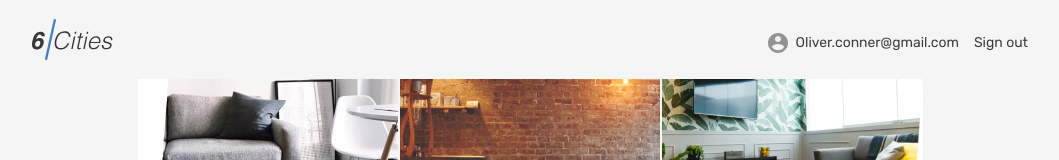
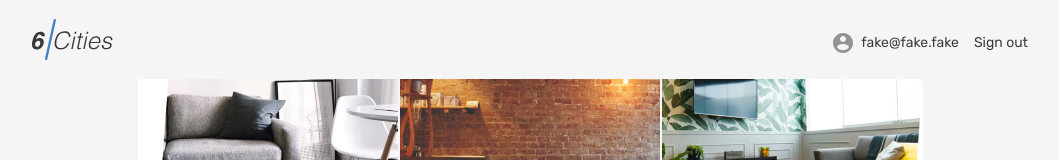
Before and after one commit to htmlacademy-react/794021-six-cities-simple-12, a React (Create React App) app in the folder project/: page / in a window 1280 px wide. Shown: the top 160 px of the page, without its empty margins (110-1169 px from the left). Built offline with nearby package versions, Linux system fonts and the light colour scheme.

Commit message:
feature: show 'userLogin' prop

```diff
--- a/project/src/components/app/app.tsx
+++ b/project/src/components/app/app.tsx
@@ -1,20 +1,22 @@
 import Main from 'src/pages/main/main';
 import Room from 'src/pages/room/room';
-import { City, Offers } from 'src/types/types';
+import { City, Offers, UserLogin } from 'src/types/types';
 
 type AppProps = {
   city: City;
   offers: Offers;
   offersCount: number;
+  userLogin: UserLogin;
 };
 
 function App(props: AppProps): JSX.Element {
   const { offers: [ offer ] } = props;
+  const { userLogin } = props;
 
   // FIXME: display all components at once as a proof-of-concept
   return (
     <>
-      <Room offer={offer} />
+      <Room offer={offer} userLogin={userLogin} />
       <Main
         {...props}
       />
--- a/project/src/components/header-main/header-main.tsx
+++ b/project/src/components/header-main/header-main.tsx
@@ -1,6 +1,12 @@
+import { UserLogin } from 'src/types/types';
+
+type HeaderMainProps = {
+  userLogin: UserLogin;
+}
+
 export default HeaderMain;
 
-function HeaderMain(): JSX.Element {
+function HeaderMain({ userLogin }: HeaderMainProps): JSX.Element {
   return (
     <header className="header">
       <div className="container">
@@ -15,7 +21,7 @@ function HeaderMain(): JSX.Element {
               <li className="header__nav-item user">
                 <div className="header__nav-profile">
                   <div className="header__avatar-wrapper user__avatar-wrapper"></div>
-                  <span className="header__user-name user__name">Oliver.conner@gmail.com</span>
+                  <span className="header__user-name user__name">{userLogin}</span>
                 </div>
               </li>
               <li className="header__nav-item">
--- a/project/src/components/header-room/header-room.tsx
+++ b/project/src/components/header-room/header-room.tsx
@@ -1,6 +1,12 @@
+import { UserLogin } from 'src/types/types';
+
+type HeaderRoomProps = {
+  userLogin: UserLogin;
+}
+
 export default HeaderRoom;
 
-function HeaderRoom(): JSX.Element {
+function HeaderRoom({ userLogin }: HeaderRoomProps): JSX.Element {
   return (
     <header className="header">
       <div className="container">
@@ -15,7 +21,7 @@ function HeaderRoom(): JSX.Element {
               <li className="header__nav-item user">
                 <div className="header__nav-profile">
                   <div className="header__avatar-wrapper user__avatar-wrapper"></div>
-                  <span className="header__user-name user__name">Oliver.conner@gmail.com</span>
+                  <span className="header__user-name user__name">{userLogin}</span>
                 </div>
               </li>
               <li className="header__nav-item">
--- a/project/src/index.tsx
+++ b/project/src/index.tsx
@@ -1,7 +1,7 @@
 import React from 'react';
 import ReactDOM from 'react-dom/client';
 import App from './components/app/app';
-import { offers, offersCount, city } from 'src/store/mock';
+import { offers, offersCount, city, userLogin } from 'src/store/mock';
 
 const root = ReactDOM.createRoot(
   document.getElementById('root') as HTMLElement,
@@ -13,6 +13,7 @@ root.render(
       city={city}
       offers={offers}
       offersCount={offersCount}
+      userLogin={userLogin}
     />
   </React.StrictMode>,
 );
--- a/project/src/pages/main/main.tsx
+++ b/project/src/pages/main/main.tsx
@@ -1,17 +1,18 @@
 import PlaceCard from 'src/components/place-card/place-card';
 import HeaderMain from 'src/components/header-main/header-main';
-import { City, Offers } from 'src/types/types';
+import { City, Offers, UserLogin } from 'src/types/types';
 
 type MainProps = {
   city: City;
   offers: Offers;
   offersCount: number;
+  userLogin: UserLogin;
 };
 
 export default function Main(props: MainProps) {
   return (
     <>
-      <HeaderMain />
+      <HeaderMain userLogin={props.userLogin} />
       <main className="page__main page__main--index">
         <h1 className="visually-hidden">Cities</h1>
         <div className="tabs">
@@ -34,7 +35,7 @@ export default function Main(props: MainProps) {
               </li>
               <li className="locations__item">
                 <a className="locations__item-link tabs__item tabs__item--active">
-                  <span>Amsterdam</span>
+                  <span>Amsterdam</span> {/* TODO: pass as props */}
                 </a>
               </li>
               <li className="locations__item">
--- a/project/src/pages/room/room.tsx
+++ b/project/src/pages/room/room.tsx
@@ -1,16 +1,17 @@
 import HeaderRoom from 'src/components/header-room/header-room';
-import { Offer } from 'src/types/types';
+import { Offer, UserLogin } from 'src/types/types';
 
 export default Room;
 
 type RoomType = {
   offer: Offer;
+  userLogin: UserLogin;
 }
 
-function Room({ offer }: RoomType): JSX.Element {
+function Room({ offer, userLogin }: RoomType): JSX.Element {
   return (
     <>
-      <HeaderRoom />
+      <HeaderRoom userLogin={userLogin} />
       <main className="page__main page__main--property">
         <section className="property">
 
```
